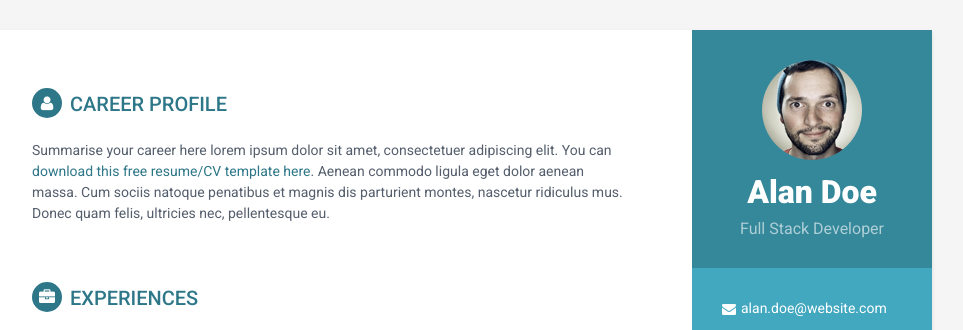
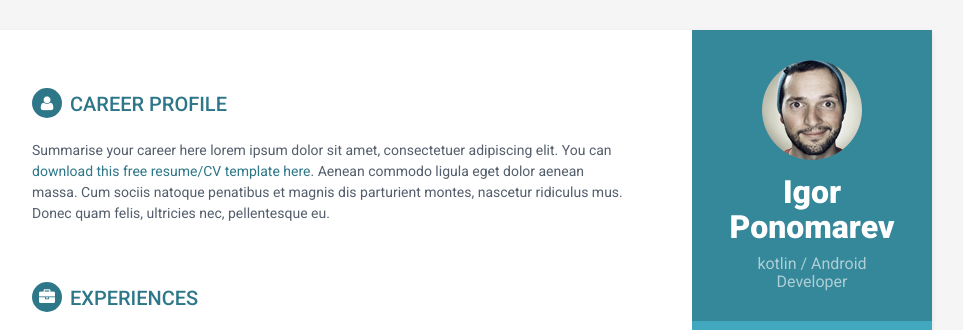
Before and after one commit to Parik/parik.github.io, a plain HTML site: page index.html in a window 1280 px wide. Shown: the top 330 px of the page, without its empty margins (188-1151 px from the left). Drawn offline with Linux system fonts and the light colour scheme.

Commit message:
Update index.html

```diff
--- a/index.html
+++ b/index.html
@@ -31,8 +31,8 @@
         <div class="sidebar-wrapper">
             <div class="profile-container">
                 <img class="profile" src="assets/images/profile.png" alt="" />
-                <h1 class="name">Alan Doe</h1>
-                <h3 class="tagline">Full Stack Developer</h3>
+                <h1 class="name">Igor Ponomarev</h1>
+                <h3 class="tagline">kotlin / Android Developer</h3>
             </div><!--//profile-container-->
 
             <div class="contact-container container-block">
```
